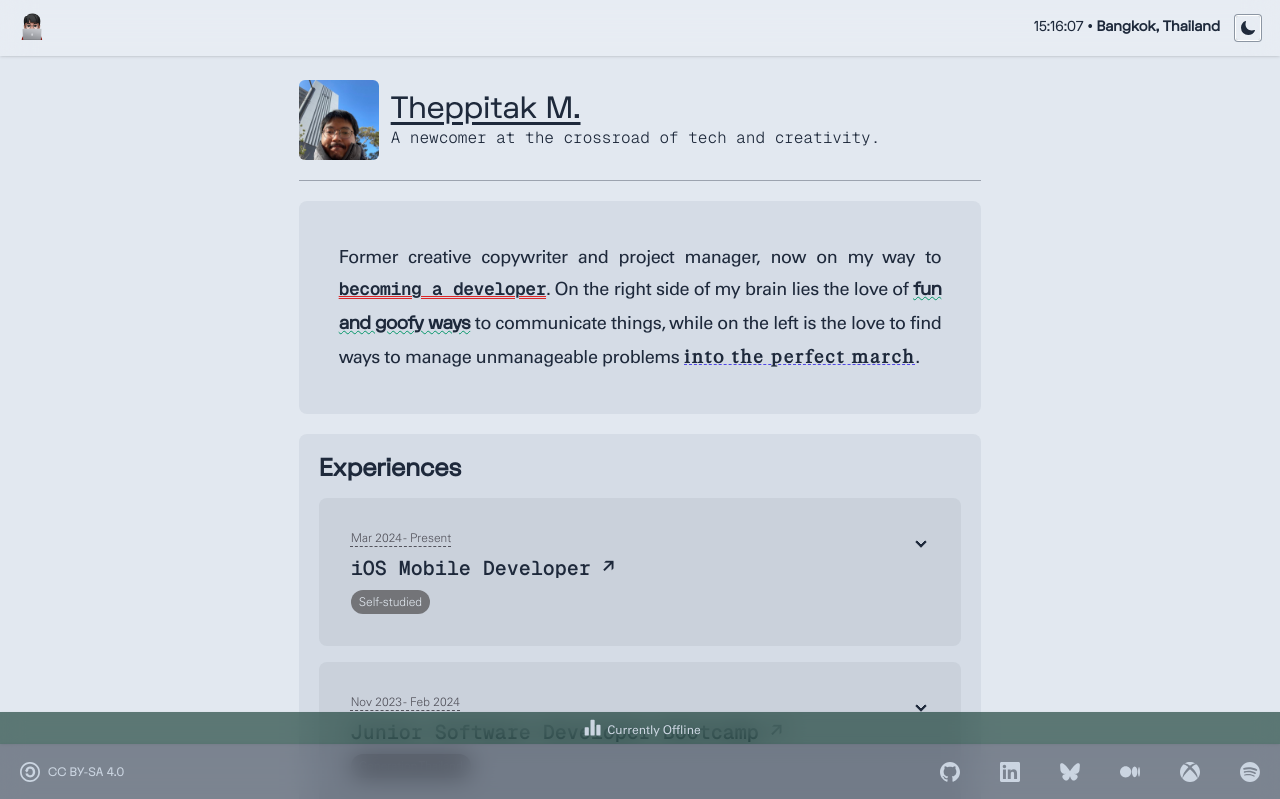
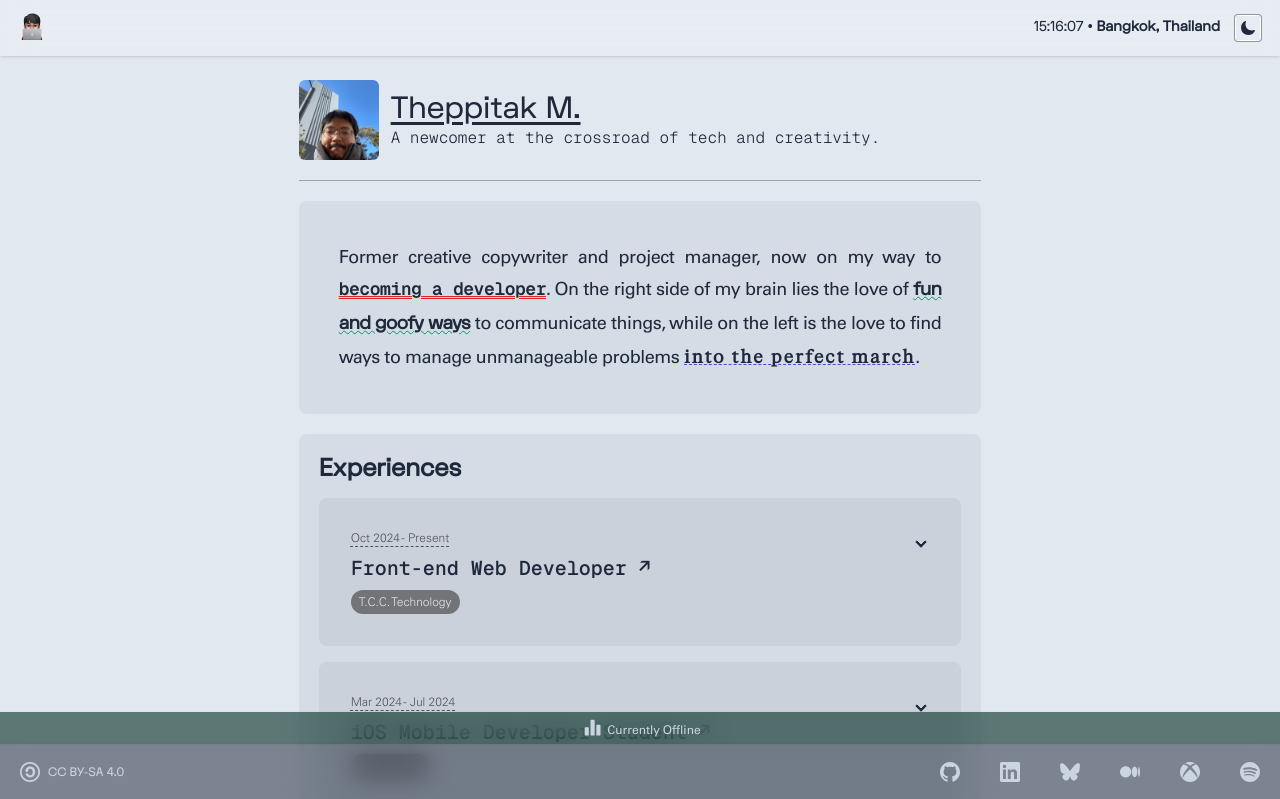
Before and after one commit to mmmmmob/www, a React (Vite) app: page / in a window 1280 px wide. Shown: the top 799 px of the page. Built offline with nearby package versions, Linux system fonts and the light colour scheme; no server answers.

Commit message:
update: add new experience information

```diff
--- a/src/components/WorkExp.tsx
+++ b/src/components/WorkExp.tsx
@@ -3,12 +3,22 @@ import { WorkExperience } from "../types/WorkExperience.ts";
 
 const experiences: WorkExperience[] = [
   {
-    id: 1,
+    id: 4,
     description: {
-      duration: "Mar 2024 - Present",
+      duration: "Oct 2024 - Present",
+      workplace: "T.C.C. Technology",
+      url: "https://www.tcc-technology.com/",
+      title: "Front-end Web Developer",
+      desc: "It's been quite a journey applying for a job as a junior developer at my age, but this opportunity is one I’m truly hopeful for! Joining an energetic team of experienced developers, I look forward to learning more as a developer in a professional environment and working on fully-packed projects with real clients.",
+    },
+  },
+  {
+    id: 3,
+    description: {
+      duration: "Mar 2024 - Jul 2024",
       workplace: "Self-studied",
       url: "https://www.linkedin.com/in/theppitak-m/details/certifications/",
-      title: "iOS Mobile Developer",
+      title: "iOS Mobile Developer Student",
       desc: "Since high school, I've always been passionate about Apple platform. After finishing the bootcamp, I decided to dive into native iOS development. I taught myself Swift through online courses and various hands-on projects. After two months, I created my first native iOS application, Lotto Journal.",
     },
   },
@@ -23,7 +33,7 @@ const experiences: WorkExperience[] = [
     },
   },
   {
-    id: 3,
+    id: 1,
     description: {
       duration: "Nov 2028 - Dec 2022",
       workplace: "Glow Story",
```
Also changed, not shown: 1 other file (tests, documents, lock files or other folders).
